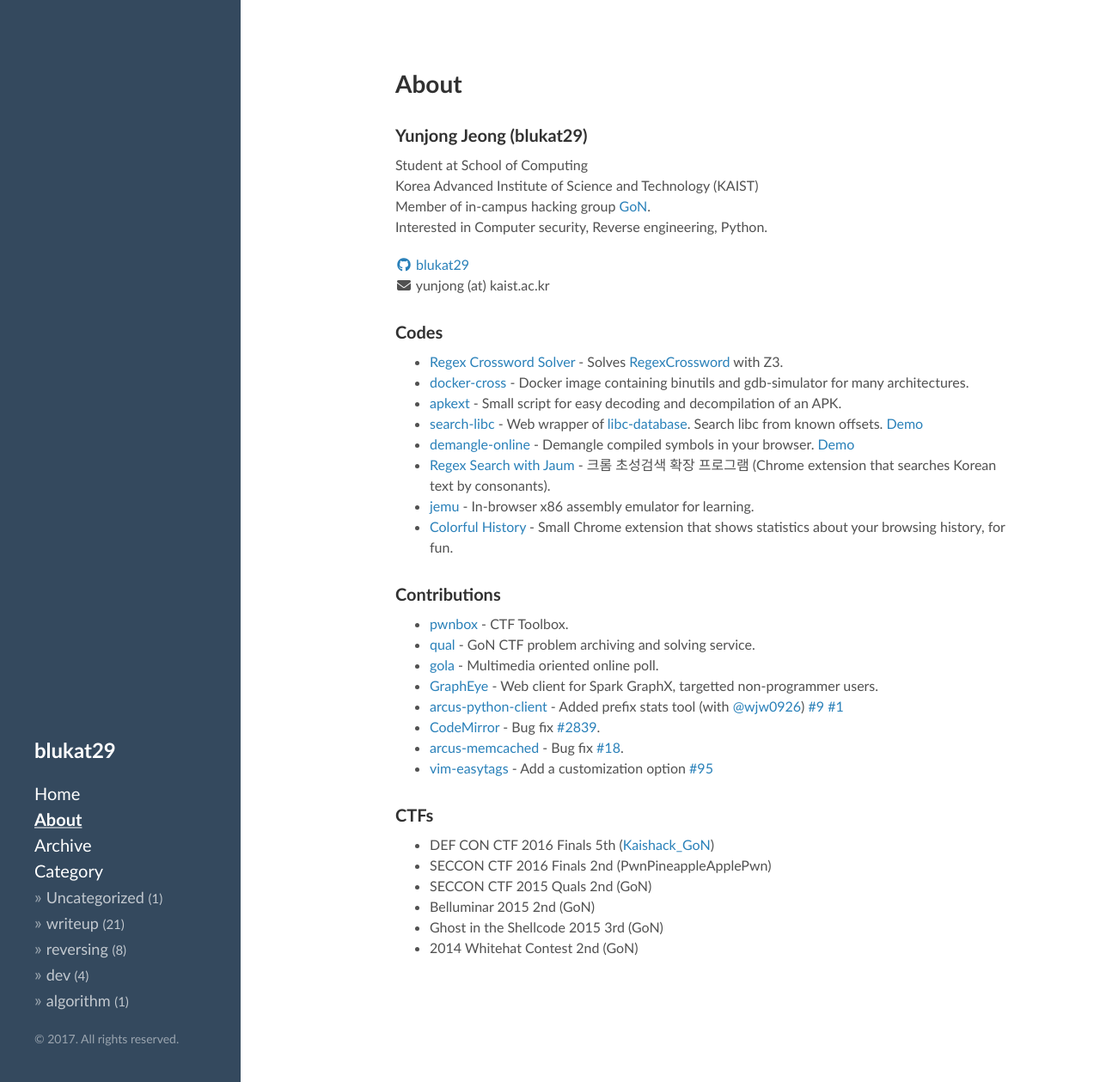
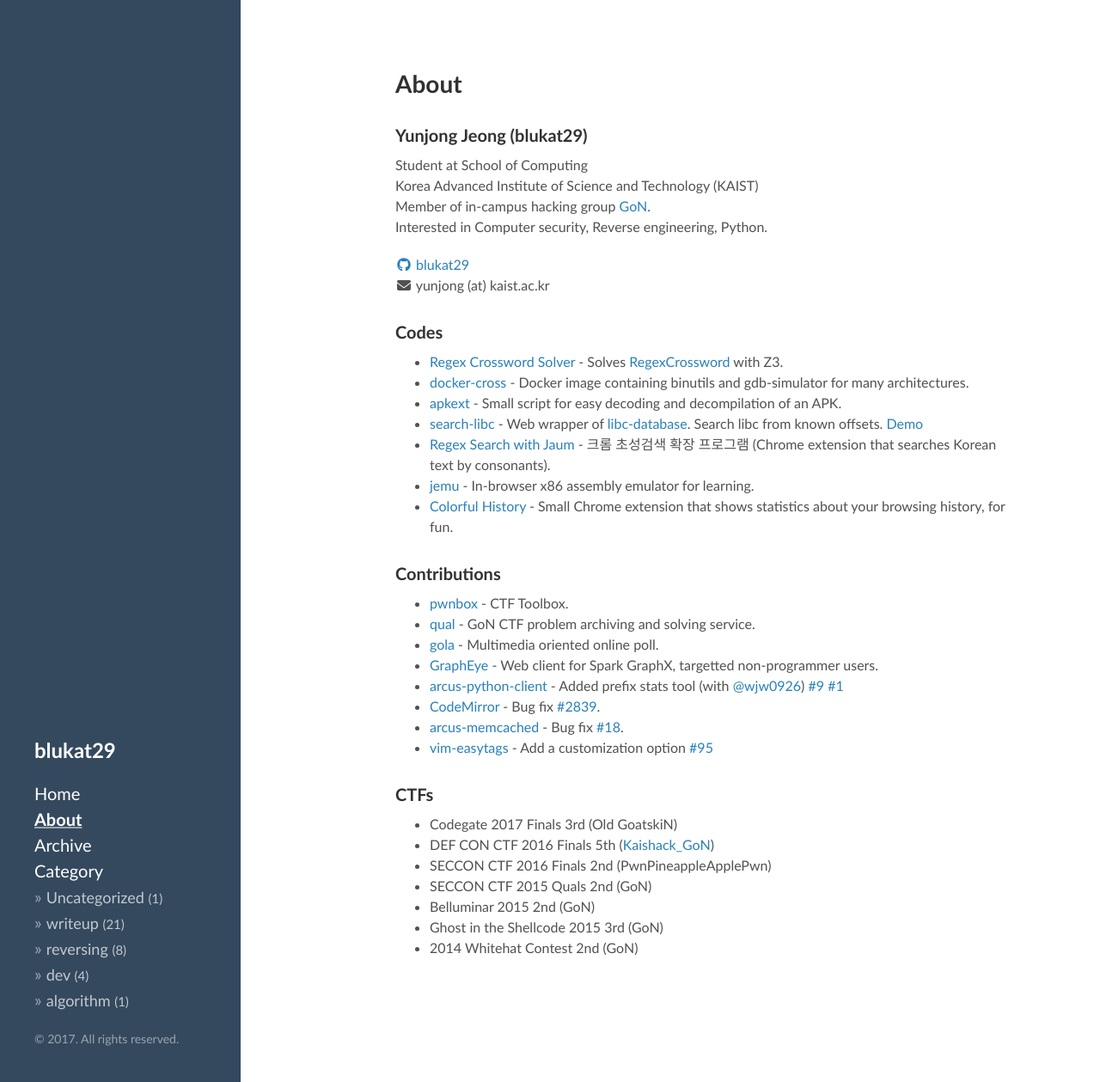
Before and after one commit to blukat29/blukat29.github.io, a Jekyll site: the page built from about.md, in a window 1280 px wide and 1259 px high. Shown: the whole window at 86% size. Built offline with Jekyll 4.4.1, drawn with Linux system fonts in a browser that asks for light colours; nearby versions of some CDN libraries.

Commit message:
Update about

```diff
--- a/about.md
+++ b/about.md
@@ -19,7 +19,6 @@
 - [docker-cross](https://github.com/blukat29/docker-cross) - Docker image containing binutils and gdb-simulator for many architectures.
 - [apkext](https://github.com/blukat29/apkext) - Small script for easy decoding and decompilation of an APK.
 - [search-libc](https://github.com/blukat29/search-libc) - Web wrapper of [libc-database](https://github.com/niklasb/libc-database). Search libc from known offsets. [Demo](http://libc.blukat.me)
-- [demangle-online](https://blukat29.github.io/demangle-online/) - Demangle compiled symbols in your browser. [Demo](http://demangle.blukat.me)
 - [Regex Search with Jaum](https://github.com/blukat29/regex-search) - 크롬 초성검색 확장 프로그램 (Chrome extension that searches Korean text by consonants).
 - [jemu](http://blukat29.github.io/jemu/) - In-browser x86 assembly emulator for learning.
 - [Colorful History](https://github.com/blukat29/cmps115) - Small Chrome extension that shows statistics about your browsing history, for fun.
@@ -37,6 +36,7 @@
 
 ### CTFs
 
+- Codegate 2017 Finals 3rd (Old GoatskiN)
 - DEF CON CTF 2016 Finals 5th ([Kaishack\_GoN](http://kaishackgon.blogspot.kr/))
 - SECCON CTF 2016 Finals 2nd (PwnPineappleApplePwn)
 - SECCON CTF 2015 Quals 2nd (GoN)
```
